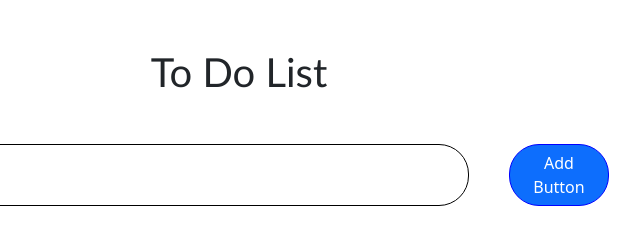
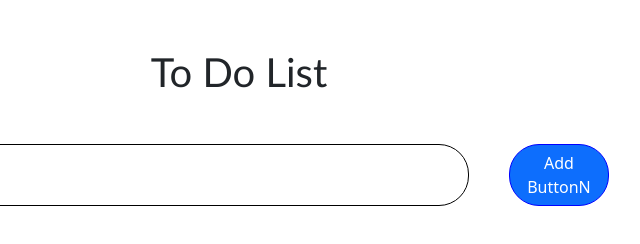
Before and after one commit to Bhavesh0709/Myprojects, a plain HTML site: page index.html in a window 1280 px wide. Shown: the full height of the page, 401-1041 px from the left. Drawn offline with nearby package versions, Linux system fonts and the light colour scheme.

Commit message:
button name changd

```diff
--- a/index.html
+++ b/index.html
@@ -17,7 +17,7 @@
         <div class="row mt-5">
             <div class="main d-flex justify-content-center">
                 <input type="text" class="form-control input" id="inputField">
-                <a href="" class="btn btn-primary add" id="add" onclick="AddTask()">Add Button</a>
+                <a href="" class="btn btn-primary add" id="add" onclick="AddTask()">Add ButtonN</a>
             </div>
         </div>
         <ul id="display">
```
